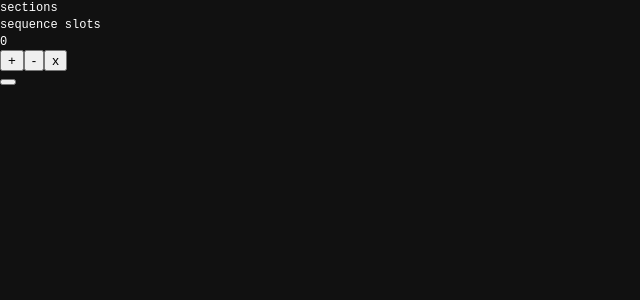
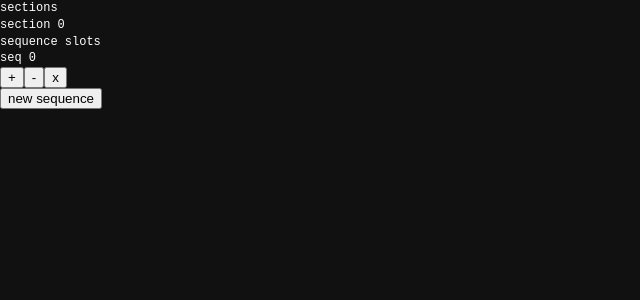
Before and after one commit to misterinterrupt/Seeq, a React app: page / in a window 1280 px wide. Shown: the top 300 px of the page, without its empty margins (0-640 px from the left). Built offline with nearby package versions, Linux system fonts and the light colour scheme.

Commit message:
making labels show up for sequences and sections

```diff
--- a/app/src/components/Cell.jsx
+++ b/app/src/components/Cell.jsx
@@ -1,5 +1,5 @@
 import React from 'react';
 
-const Cell = (id) => <div class='sectionCell'>section {id}</div>;
+const Cell = (sectionLabel) => <div class='sectionCell'>{sectionLabel}</div>;
 
 export default Cell;
--- a/app/src/components/SectionGrid.jsx
+++ b/app/src/components/SectionGrid.jsx
@@ -10,6 +10,7 @@ const SectionGrid = ({sectionData, onSectionCellClick}) => {
     for (let x=0; x < sectionsPerPage; x++) {
       let sectionSelected = sectionData.selected.includes(x);
       let sectionExists = sectionData.existing.filter(id => id === x).length === 1;
+      let sectionLabel = (sectionData.sections.find(section => section.id === x) || {label:""}).label;
       cells.push(
         <div
           className={classNames({
@@ -19,7 +20,9 @@ const SectionGrid = ({sectionData, onSectionCellClick}) => {
           })}
           key={x}
           onClick={() => onSectionCellClick(x)}
-        />
+        >
+          <p className="sectionLabel">{sectionLabel}</p>
+        </div>
       );
     }
   return <div id="sectionGrid">{cells}</div>;
--- a/app/src/components/SequenceSlotGrid.jsx
+++ b/app/src/components/SequenceSlotGrid.jsx
@@ -4,19 +4,22 @@ import EditableSequenceSlot from '../containers/EditableSequenceSlot';
 
 const SequenceSlotGrid = ({ sectionSequences, onAddSequenceToSection }) => {
   const sequenceSlots = [];
-  sectionSequences.forEach((sequenceId, sequenceSlotIndex) => {
+  sectionSequences.forEach((sequence, sequenceSlotIndex) => {
     sequenceSlots.push(
       <EditableSequenceSlot
         sequenceSlotIndex={sequenceSlotIndex}
         key={sequenceSlotIndex}
-        sequenceId={sequenceId}
+        sequenceId={sequence.Id}
+        sequenceLabel={sequence.label}
       />
     );
   });
   return (
     <div id='sequenceSlotGrid'>
       {sequenceSlots}
-      <button className="addSequenceButton" onClick={onAddSequenceToSection} />
+      <button className="addSequenceButton" onClick={onAddSequenceToSection}>
+      new sequence
+      </button>
     </div>
   );
 }
--- a/app/src/containers/EditableSequenceSlot.jsx
+++ b/app/src/containers/EditableSequenceSlot.jsx
@@ -3,9 +3,12 @@ import {connect} from 'react-redux';
 
 import { incrementSequenceSlotId, decrementSequenceSlotId, deleteSequenceFromSection } from '../actions';
 
-const EditableSequenceSlot = ({onDecrementClick, onIncrementClick, onDeleteSequenceClick, sectionId, sequenceSlotIndex, sequenceId}) => (
+const EditableSequenceSlot = ({onDecrementClick, onIncrementClick, onDeleteSequenceClick, sectionId, sequenceSlotIndex, sequenceId, sequenceLabel}) => (
   <div key={sequenceSlotIndex} className="incrementableSequenceSlot">
-    <p>{sequenceId}</p>
+    <div className="sequenceLabel">
+      <p>{sequenceLabel}</p>
+    </div>
+    <div className="sequenceEditButtons">
       <button
         className="incUp"
         onClick={() => onIncrementClick(sectionId, sequenceSlotIndex, sequenceId)}>
@@ -22,12 +25,14 @@ const EditableSequenceSlot = ({onDecrementClick, onIncrementClick, onDeleteSeque
         x
       </button>
     </div>
+  </div>
 );
 
 const mapStateToProps = (state, ownProps) => ({
   sectionId: state.editorData.selectedSections[0],
   sequenceSlotIndex: ownProps.sequenceSlotIndex,
-  sequenceId: ownProps.sequenceId
+  sequenceId: ownProps.sequenceId,
+  sequenceLabel: ownProps.sequenceLabel
 });
 
 const mapDispatchToProps = (dispatch, ownprops) => ({
--- a/app/src/containers/ExpandableSequenceSlotGrid.jsx
+++ b/app/src/containers/ExpandableSequenceSlotGrid.jsx
@@ -6,8 +6,15 @@ import SequenceSlotGrid from '../components/SequenceSlotGrid';
 
 const mapStateToProps = (state, ownProps) => {
   let section = state.sections.find((section) => section.id === state.editorData.selectedSections[0])
+  let sectionSequences = [];
+  section.sequenceSlots.forEach((sequenceId) => {
+    sectionSequences.push({
+      id: sequenceId,
+      label: state.sequences.find((sequence) => sequence.id === sequenceId).label
+    });
+  });
   return {
-    sectionSequences: [...section.sequenceSlots]
+    sectionSequences: sectionSequences
   }
 };
 
--- a/app/src/containers/SelectableSectionGrid.jsx
+++ b/app/src/containers/SelectableSectionGrid.jsx
@@ -8,7 +8,8 @@ const mapStateToProps = (state) => ({
   sectionData:
     {
       existing: state.sections.map(section => section.id),
-      selected: state.editorData.selectedSections
+      selected: state.editorData.selectedSections,
+      sections: state.sections
     }
 });
 
--- a/app/src/global.scss
+++ b/app/src/global.scss
@@ -20,6 +20,7 @@ body{
 	font-size: 12px;
 	line-height: 1.4em;
   overflow: hidden;
+  outline: none;
 }
 body.loading{
 	opacity: .5;
@@ -75,7 +76,6 @@ td{
 
 .menu a{
 	display: inline-block;
-
 	width: 100%;
 	padding: 10px;
 	text-align: center;
@@ -108,9 +108,12 @@ td{
   border: 2px dotted #EC0396;
   border-radius: 4px;
   padding: 0px;
-  font-size: 150%;
   width: 75px;
   height: 50px;
+
+  .sectionLabel {
+
+  }
 
   &.sectionSelected {
     border-width: 4px;
@@ -133,6 +136,7 @@ td{
 }
 
 .addSequenceButton {
+  color: #00C7FF;
   width: 75px;
   height: 50px;
   border: 2px solid #EC0396;
@@ -142,14 +146,31 @@ td{
 }
 
 .incrementableSequenceSlot {
-  padding: 4px;
+  padding: 0px;
   width: 75px;
   height: 50px;
   border: 2px solid #EC0396;
   border-radius: 2px;
+  padding-bottom: 0px;
+  display: flex;
+  flex-direction: column;
+
+  .sequenceLabel {
+    flex-grow: 1;
+  }
+
+  .sequenceEditButtons {
+    display: flex;
+    justify-content: flex-end;
 
     button {
+      color: #00C7FF;
+      background-color: #2F2F2F;
+      font-weight: 200;
       width:20px;
+      border: 1px solid #EC0396;
+      border-bottom: 0px;
+      margin-bottom: 0px;
 
       &.incUp {
 
@@ -164,3 +185,4 @@ td{
       }
     }
   }
+}
--- a/app/src/reducers/index.js
+++ b/app/src/reducers/index.js
@@ -36,7 +36,7 @@ const rootReducer = (state={}, action) => {
     if(!sectionExists) {
       newSection = [{
         id: action.id,
-        name: "section " + action.id.toString(),
+        label: "section " + action.id.toString(),
         selectedSequenceSlot: 0,
         sequenceSlots: []
       }];
@@ -93,6 +93,7 @@ const rootReducer = (state={}, action) => {
       ...state.sequences,
       {
         id: newSequenceId,
+        label: "seq " + newSequenceId,
         noteData: []
       }
     ];
@@ -110,7 +111,7 @@ const rootReducer = (state={}, action) => {
     });
     updatedSections[sectionIndex] = {
       ...updatedSections[sectionIndex],
-      sequenceslots: [...updatedSections[sectionIndex].sequenceSlots.splice(action.slotIndex, 1)]
+      sequenceSlots: [...updatedSections[sectionIndex].sequenceSlots.splice(action.slotIndex, 1)]
     }
     return {
       ...state,
--- a/app/src/renderer_process.js
+++ b/app/src/renderer_process.js
@@ -17,7 +17,7 @@ const initialState = {
   sections: [
     {
       id: 0,
-      name: "section 0",
+      label: "section 0",
       selectedSequenceSlot: 0,
       sequenceSlots: [0]
     }
@@ -25,6 +25,7 @@ const initialState = {
   sequences: [
     {
       id: 0,
+      label: "seq 0",
       noteData: []
     }
   ]
```
Also changed, not shown: app/build/bundle.js. Lines whose indentation alone changed are shown as unchanged.
